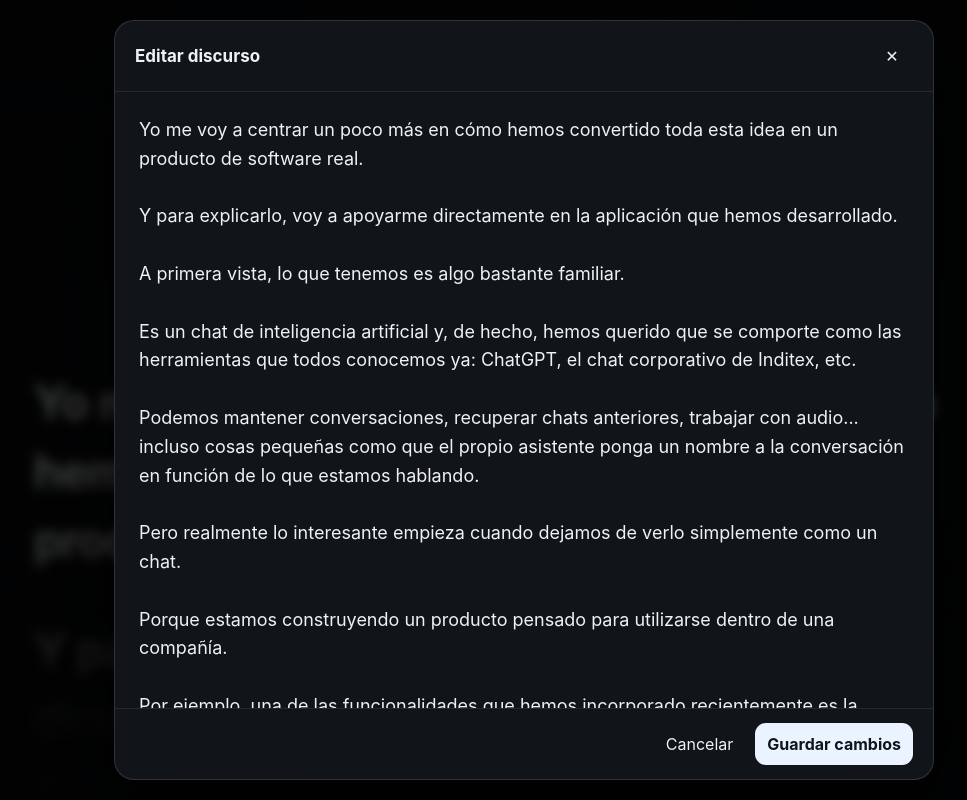
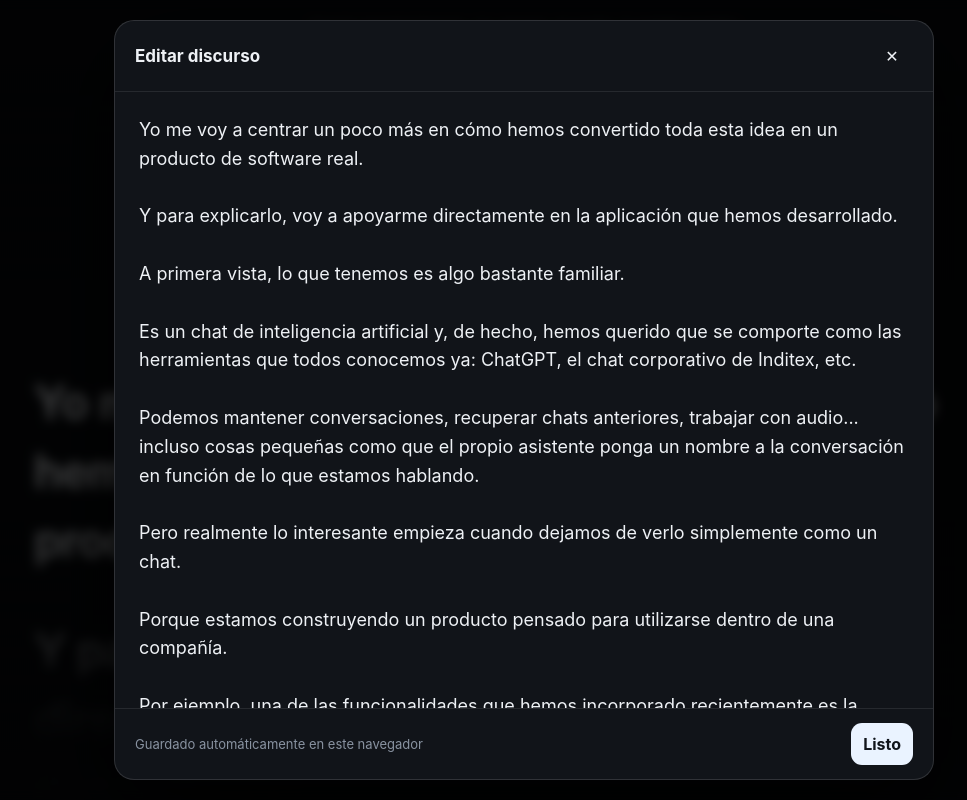
Before and after one commit to jlfernandezfernandez/teleprompter, a Svelte app: page / in a window 1280 px wide. Both pictures are taken after a click on the button "Editar". Shown: the whole page, without its empty margins (116-1083 px from the left). Built offline with nearby package versions, Linux system fonts and the light colour scheme.

Commit message:
Deploy app with persistent editor

```diff
--- a/src/App.svelte
+++ b/src/App.svelte
@@ -18,7 +18,8 @@
   const isStrong = (value: string) => value.startsWith('**') && value.endsWith('**');
 
   onMount(() => {
-    text = localStorage.getItem(KEYS.text) || DEFAULT_SCRIPT;
+    const savedText = localStorage.getItem(KEYS.text);
+    text = savedText ?? DEFAULT_SCRIPT;
     draft = text;
     speed = Number(localStorage.getItem(KEYS.speed)) || 1;
     fontSize = Number(localStorage.getItem(KEYS.font)) || 46;
@@ -73,10 +74,10 @@
     draft = text;
     editing = true;
   }
-  function save() {
-    text = draft.trim() || DEFAULT_SCRIPT;
-    localStorage.setItem(KEYS.text, text);
-    editing = false;
+  function updateDraft(value: string) {
+    draft = value;
+    text = value;
+    localStorage.setItem(KEYS.text, value);
   }
   function toggleFullscreen() {
     document.fullscreenElement ? document.exitFullscreen() : document.documentElement.requestFullscreen();
@@ -113,8 +114,8 @@
     <div class="modal" role="dialog" aria-modal="true" aria-label="Editar discurso">
       <section class="editor">
         <header><h2>Editar discurso</h2><button class="btn" aria-label="Cerrar" onclick={() => editing = false}>✕</button></header>
-        <textarea bind:value={draft} spellcheck="true" aria-label="Texto del discurso"></textarea>
-        <footer><button class="btn" onclick={() => editing = false}>Cancelar</button><button class="btn save" onclick={save}>Guardar cambios</button></footer>
+        <textarea value={draft} oninput={(event) => updateDraft(event.currentTarget.value)} spellcheck="true" aria-label="Texto del discurso"></textarea>
+        <footer><span class="autosave">Guardado automáticamente en este navegador</span><button class="btn save" onclick={() => editing = false}>Listo</button></footer>
       </section>
     </div>
   {/if}
--- a/src/styles.css
+++ b/src/styles.css
@@ -31,6 +31,7 @@ button, textarea { font: inherit; color: inherit; }
 .editor header { justify-content: space-between; }
 .editor h2 { margin: 0; font-size: 17px; }
 .editor footer { justify-content: flex-end; gap: 10px; border-top: 1px solid rgba(255,255,255,.09); border-bottom: 0; }
+.editor .autosave { margin-right: auto; color: #8993a1; font-size: 13px; }
 .editor textarea { flex: 1; width: 100%; resize: none; border: 0; outline: 0; padding: 24px; background: transparent; font-size: 18px; line-height: 1.6; }
 .editor .save { background: #eaf3ff; color: #10151b; font-weight: 700; }
 @media (max-width: 720px) { .toolbar { flex-wrap: wrap; justify-content: center; width: min(430px, calc(100vw - 20px)); } .script { width: calc(100vw - 32px); } .group { border: 0; padding: 0; } .btn { padding: 0 10px; } }
--- a/vite.config.ts
+++ b/vite.config.ts
@@ -1,4 +1,7 @@
 import { defineConfig } from 'vite';
 import { svelte } from '@sveltejs/vite-plugin-svelte';
 
-export default defineConfig({ plugins: [svelte()] });
+export default defineConfig({
+  base: './',
+  plugins: [svelte()]
+});
```
Also changed, not shown: 1 other file (tests, documents, lock files or other folders).
